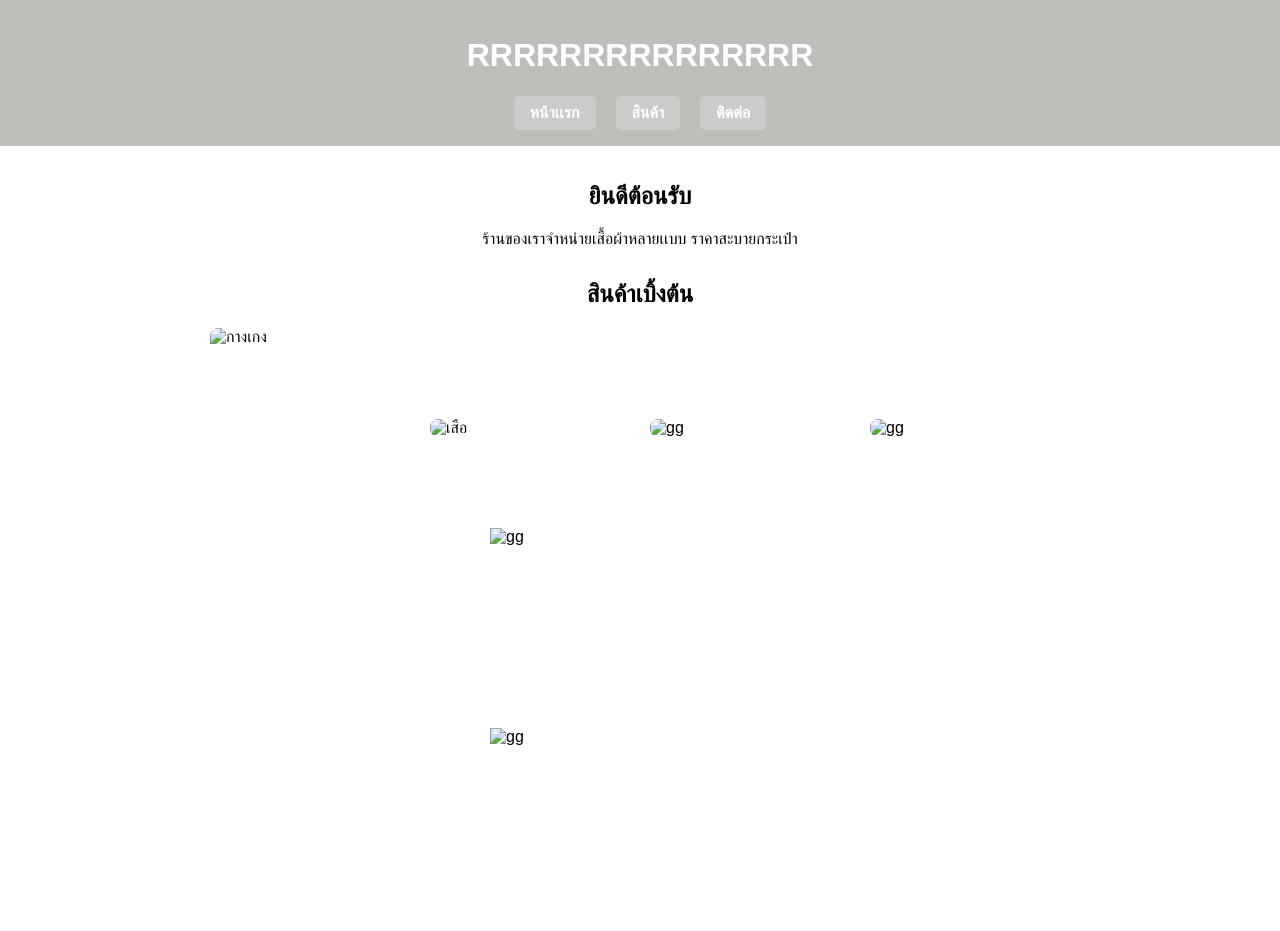
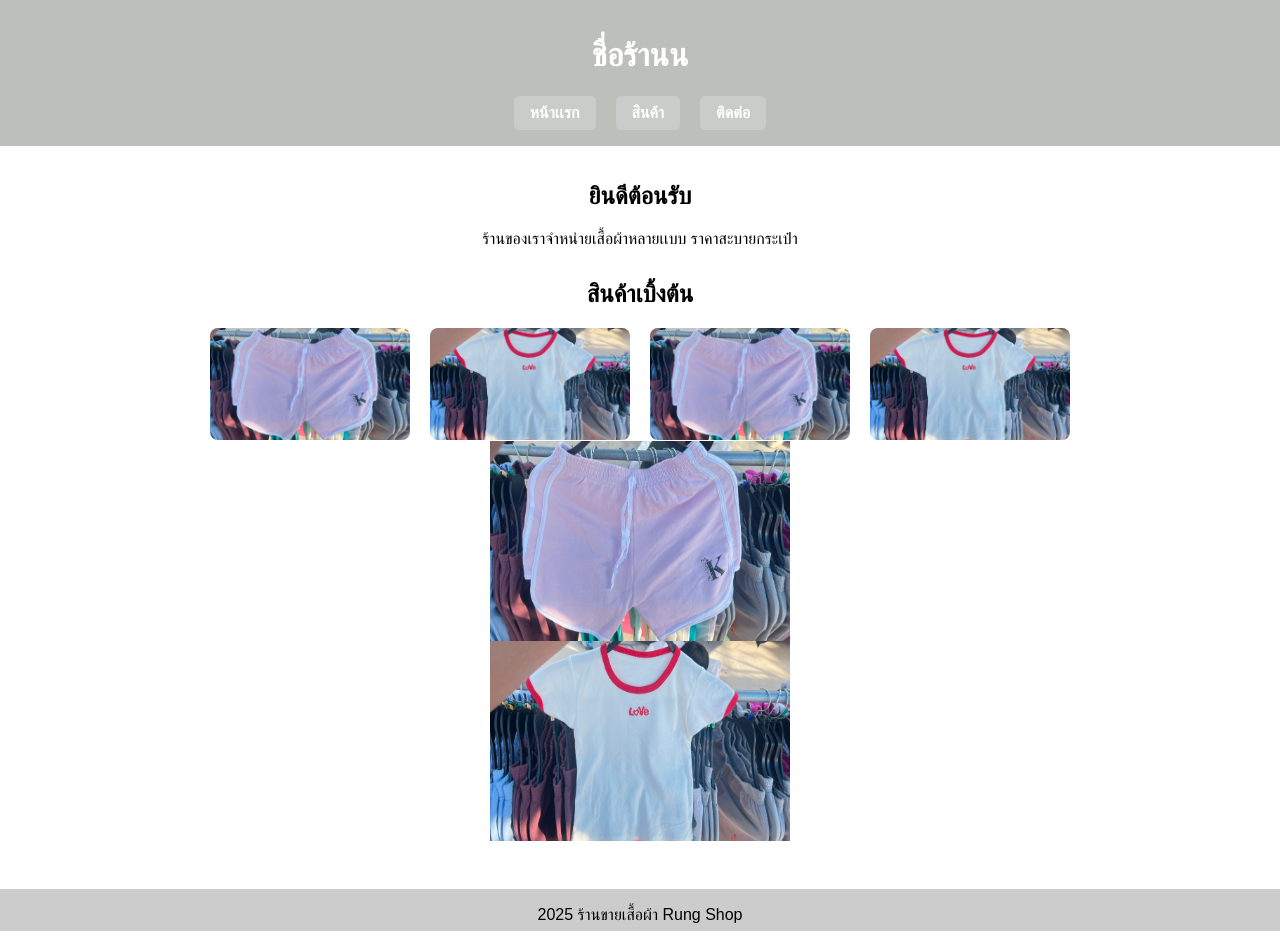
Before and after one commit to Shadow10000004/prodax11, a plain HTML site: page index.html in a window 1280 px wide. Shown: the top 931 px of the page. Drawn offline with Linux system fonts and the light colour scheme.

Commit message:
Update index.html

```diff
--- a/index.html
+++ b/index.html
@@ -3,12 +3,12 @@
 <head>
     <meta charset="UTF-8">
     <meta name="viewport" content="width=device-width, initial-scale=1.0">
-    <title>Document</title>
+    <title>ร้านขายเสื้อผ้า</title>
     <link rel="stylesheet" href="style1.css">
 </head>
 <body>
     <header>  <!-- หัวเรื่อง-->
-        <h1>RRRRRRRRRRRRRRR</h1>
+        <h1>ชื่อร้านน</h1>
         <nav>
             <a href="index.html">หน้าเเรก</a>
             <a href="index2.html">สินค้า</a>
@@ -25,14 +25,14 @@
         <section class="featured">
             <h2>สินค้าเบิ้งต้น</h2>
             <div class="product">
-                <img src="inage1/K_1.jpg" alt="กางเกง" width="200px" height="200px">
-                <img src="inage1/S_1.jpg" alt="เสื้อ">
-                <img src="inage1/K_1.jpg" alt="gg">
-                <img src="inage1/S_1.jpg" alt="gg">
+                <img src="K_1.jpg" alt="กางเกง" width="200px" height="200px">
+                <img src="S_1.jpg" alt="เสื้อ">
+                <img src="K_1.jpg" alt="gg">
+                <img src="S_1.jpg" alt="gg">
             </div>
             <div class="product2">
-                <img src="inage1/K_1.jpg" alt="gg"width="300px" height="200px">
-                <img src="inage1/S_1.jpg" alt="gg" width="300px" height="200px">
+                <img src="K_1.jpg" alt="gg"width="300px" height="200px">
+                <img src="S_1.jpg" alt="gg" width="300px" height="200px">
             </div>
         </section>
     </main>
```
